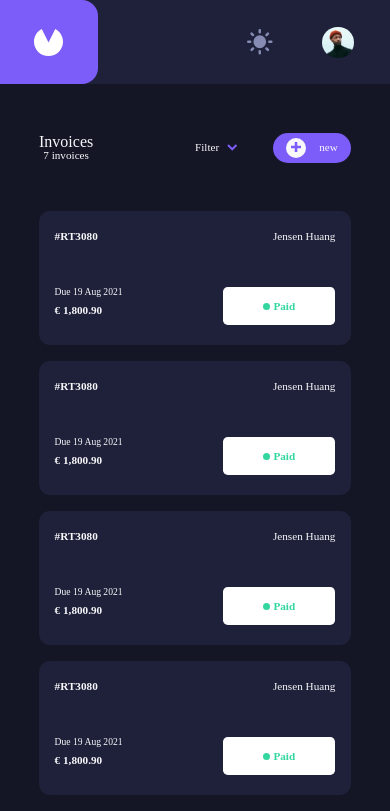
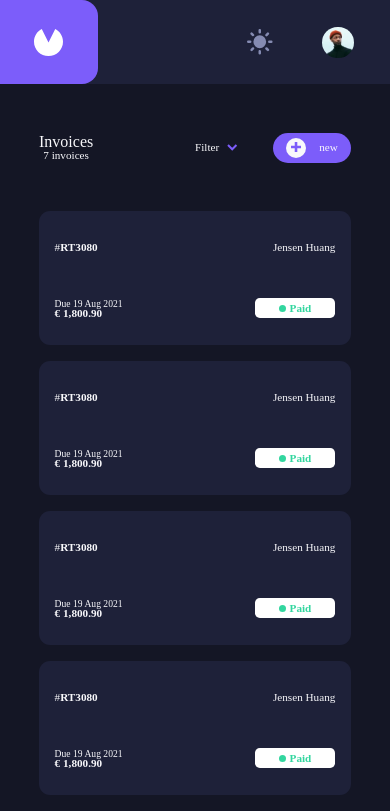
Before and after one commit to VincentDevi/new-cogip, a React (Vite) app: page / in a window 390 px wide. Shown: the top 811 px of the page. Built offline with nearby package versions, Linux system fonts and the light colour scheme.

Commit message:
invoice card fixed and done for tablet and mobile

```diff
--- a/src/component/AllInvoices/InvoiceCard/InvoiceCard.jsx
+++ b/src/component/AllInvoices/InvoiceCard/InvoiceCard.jsx
@@ -8,61 +8,107 @@ const useStyle = createUseStyles({
         width:'80vw',
         backgroundColor: '#1E2139',
         borderRadius: '.7rem',
-        display:'flex',
-        justifyContent:'center',
-        alignItems:'center',
         color:'#F8F8FB',
         fontSize:'.7rem',
         marginBottom:'1rem',
+        display:'flex',
+        alignItems:'center',
+        justifyContent:'center',
     },
-    division:{
-        width:'45%',
-        height:'70%',
+    section:{
+        height:'90%',
+        width:'90%',
         display:'flex',
-        flexDirection:'column',
-        justifyContent:'space-between',
+        flexDirection: 'column',
+        flexWrap:'wrap',
         alignItems:'center',
+        justifyContent:'center',
     },
     name:{
         fontSize:'.7rem',
-        alignSelf:'flex-end',
+        width:'50%',
+        height:'50%',
+        display:'flex',
+        alignItems:'center',
+        justifyContent:'flex-end',
     },
     ref:{
-        alignSelf:'flex-start',
         fontWeight:'700',
-    },
-    element:{
-        alignSelf:'flex-start',
+        width:'50%',
+        height:'50%',
         display:'flex',
-        flexDirection:'column',
-        justifyContent:'center',
-        height:'50%',
-        lineHeight:'1.2rem',
+        alignItems:'center',
     },
     date:{
         fontWeight:'light',
         fontSize:'.6rem',
+        width:'50%',
+        height:'25%',
+        display:'flex',
+        alignItems:'flex-end',
     },
     price:{
         fontWeight: '700',
+        width:'50%',
+        height:'25%',
     },
+    button:{
+        height:'50%',
+        width:'50%',
+        display:'flex',
+        alignItems:'center',
+        justifyContent:'flex-end',
+    },
+    hash:{
+        fontWeight:'200',
+    },
+    '@media (min-width:640px)':{
+        main:{
+            height: '72px',
+            width:'90vw',
+        },
+        section:{
+            flexDirection:'row',
+        },
+        name:{
+            width:'20%',
+            order:'2',
+        },
+        ref:{
+            width:'20%',
+            order:'0',
+        },
+        date:{
+            width:'20%',
+            order:'1',
+        },
+        price:{
+            width:'20%',
+            order:'3',
+            display:'flex',
+            alignItems:'center',
+            justifyContent:'flex-end',
+        },
+        button:{
+            width:'20%',
+            order:'4',
+        },
+    }
 })
 
 export const InvoiceCard = () =>{
     const style = useStyle();
     return (
         <div className={style.main}>
-            <div className={style.division}>
-                <p className={style.ref}>#RT3080</p>
-                <div className={style.element}>
-                    <p className={style.date}>Due 19 Aug 2021</p>
-                    <p className={style.price}>€ 1,800.90</p>
-                </div>
-            </div>
-            <div className={style.division}>
-                <p className={style.name}>Jensen Huang</p>
+           <div className={style.section}>
+            <p className={style.ref}><span className={style.hash}>#</span>RT3080</p>
+            <p className={style.date}>Due 19 Aug 2021</p>
+            <p className={style.price}>€ 1,800.90</p>
+            <p className={style.name}>Jensen Huang</p>
+            <div className={style.button}>
                 <StatusButton/>
             </div>
+           </div>
         </div>
     );
 }
--- a/src/component/AllInvoices/InvoiceCard/StatusButton/StatusButton.jsx
+++ b/src/component/AllInvoices/InvoiceCard/StatusButton/StatusButton.jsx
@@ -3,9 +3,8 @@ import { createUseStyles } from "react-jss";
 
 const useStyle = createUseStyles({
     button:{
-        alignSelf:'flex-end',
-        height:'40%',
-        width:'80%',
+        height:'20px',
+        width:'80px',
         display:'flex',
         alignItems:'center',
         justifyContent:'center',
@@ -24,6 +23,11 @@ const useStyle = createUseStyles({
         fontWeight:'900',
         fontSize:'.7rem',
     },
+    '@media (min-width:640px)':{
+        button:{
+            alignSelf:'center',
+        },
+    }
 });
 
 export const StatusButton = () =>{
--- a/src/component/AllInvoices/InvoicesOption/Filter/Filter.jsx
+++ b/src/component/AllInvoices/InvoicesOption/Filter/Filter.jsx
@@ -20,11 +20,14 @@ const useStyle = createUseStyles({
     },
     image:{},
     '@media (min-width:640px)':{
+        section:{
+            justifyContent:'space-between',
+        },
         text:{
-            fontSize:'1.2rem',
+            fontWeight:'700',
         },
         image:{
-            width:'20px',
+            width:'10px',
         },
     }
 
--- a/src/component/AllInvoices/InvoicesOption/InvoicesCount/InvoiceCount.jsx
+++ b/src/component/AllInvoices/InvoicesOption/InvoicesCount/InvoiceCount.jsx
@@ -16,10 +16,9 @@ const useStyle= createUseStyles({
     },
     '@media (min-width:640px)':{
         text:{
-            fontSize:'.9rem'
         },
         title:{
-            fontSize:'2rem',
+            fontSize:'1.5rem',
         }
     }
 });
--- a/src/component/AllInvoices/InvoicesOption/InvoicesOption.jsx
+++ b/src/component/AllInvoices/InvoicesOption/InvoicesOption.jsx
@@ -23,6 +23,11 @@ const useStyle= createUseStyles({
         display:'flex',
         alignItems:'center',
         justifyContent:'space-between',
+    },
+    '@media(min-width:640px)':{
+        section:{
+            width:'90vw',
+        },
     }
 })
 export const InvoicesOption = () =>{
--- a/src/component/AllInvoices/InvoicesOption/NewButton/NewButton.jsx
+++ b/src/component/AllInvoices/InvoicesOption/NewButton/NewButton.jsx
@@ -21,7 +21,10 @@ const useStyle = createUseStyles({
         alignItems:'center',
         justifyContent:'center',
     },
-    image:{},
+    image:{
+        width:'100%',
+        height:'auto',
+    },
     text:{
         fontSize:'.7rem'
     },
@@ -34,7 +37,6 @@ const useStyle = createUseStyles({
             height:'30px',
         },
         text:{
-            fontSize: '1.2rem',
             fontWeight:'700',
         }
     }
@@ -44,12 +46,10 @@ export const NewButton = () =>{
     const style = useStyle();
     return (
         <div className={style.button}>
-
             <div className={style.container}>
                 <img src="public/icon-plus.svg" alt="+" />
             </div>
             <p className={style.text}>new</p>
-
         </div>
     );
 }
```
